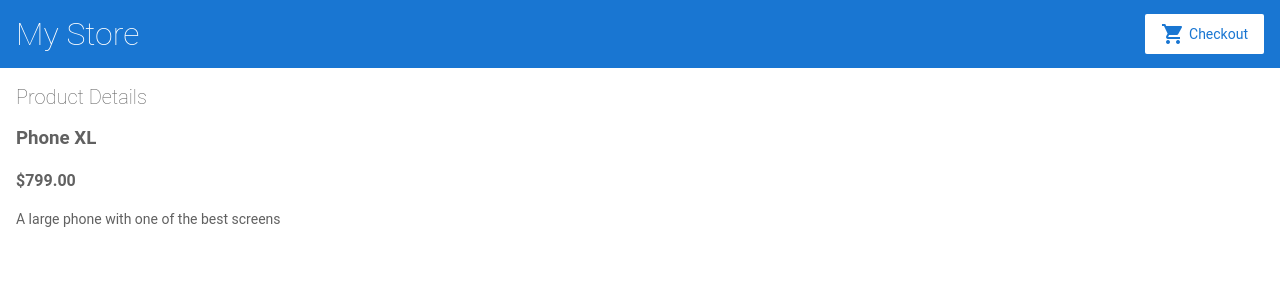
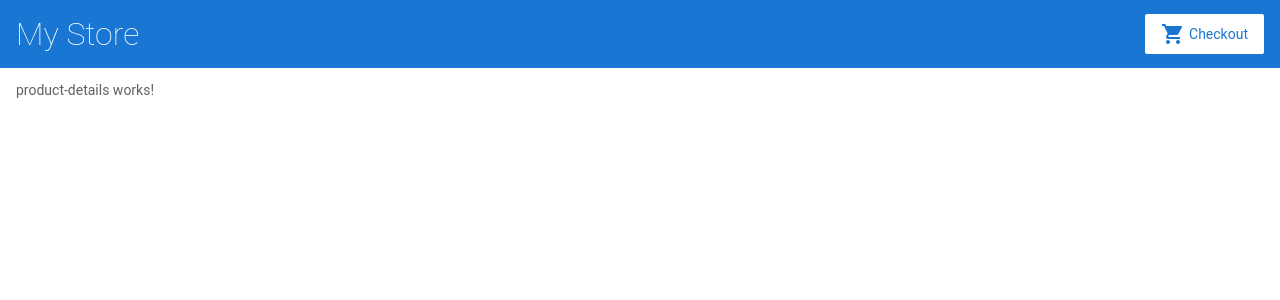
Before and after one commit to Andrew-Napier/angular-gsenso, an Angular app: page /products/1 in a window 1280 px wide. Shown: the top 300 px of the page. Built offline with nearby package versions, Linux system fonts and the light colour scheme.

Commit message:
2 files modified

```diff
--- a/src/app/product-details/product-details.component.html
+++ b/src/app/product-details/product-details.component.html
@@ -1,7 +1 @@
-<h2>Product Details</h2>
-
-<div *ngIf="product">
-  <h3>{{ product.name }}</h3>
-  <h4>{{ product.price | currency }}</h4>
-  <p>{{ product.description }}</p>
-</div>
+<p>product-details works!</p>
--- a/src/app/product-details/product-details.component.ts
+++ b/src/app/product-details/product-details.component.ts
@@ -1,5 +1,6 @@
 import { Component, OnInit } from '@angular/core';
 import { ActivatedRoute } from '@angular/router';
+
 import { Product, products } from '../products';
 
 @Component({
@@ -9,16 +10,8 @@ import { Product, products } from '../products';
 })
 export class ProductDetailsComponent implements OnInit {
   product: Product | undefined;
-  constructor(private route: ActivatedRoute) {}
 
-  ngOnInit() {
-    // First get the product id from the current route.
-    const routeParams = this.route.snapshot.paramMap;
-    const productIdFromRoute = Number(routeParams.get('productId'));
+  constructor() {}
 
-    // Find the product that correspond with the id provided in route.
-    this.product = products.find(
-      (product) => product.id === productIdFromRoute
-    );
-  }
+  ngOnInit(): void {}
 }
```
